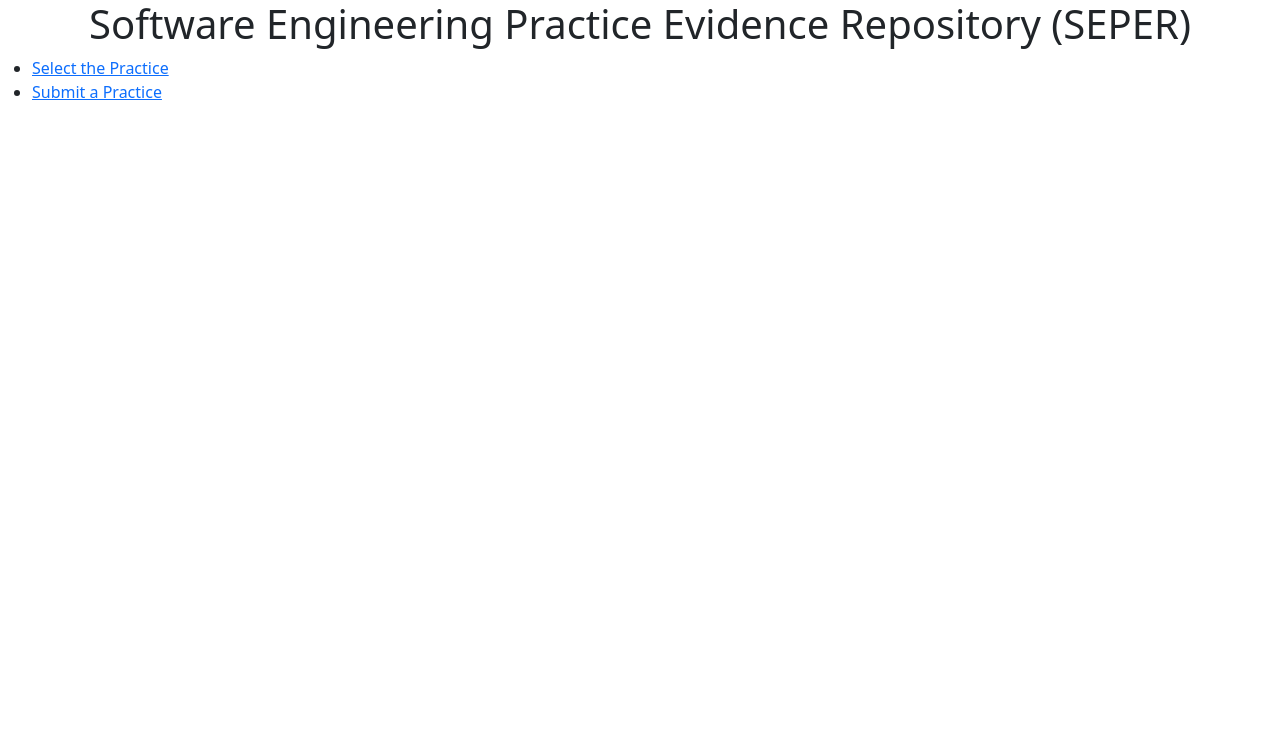
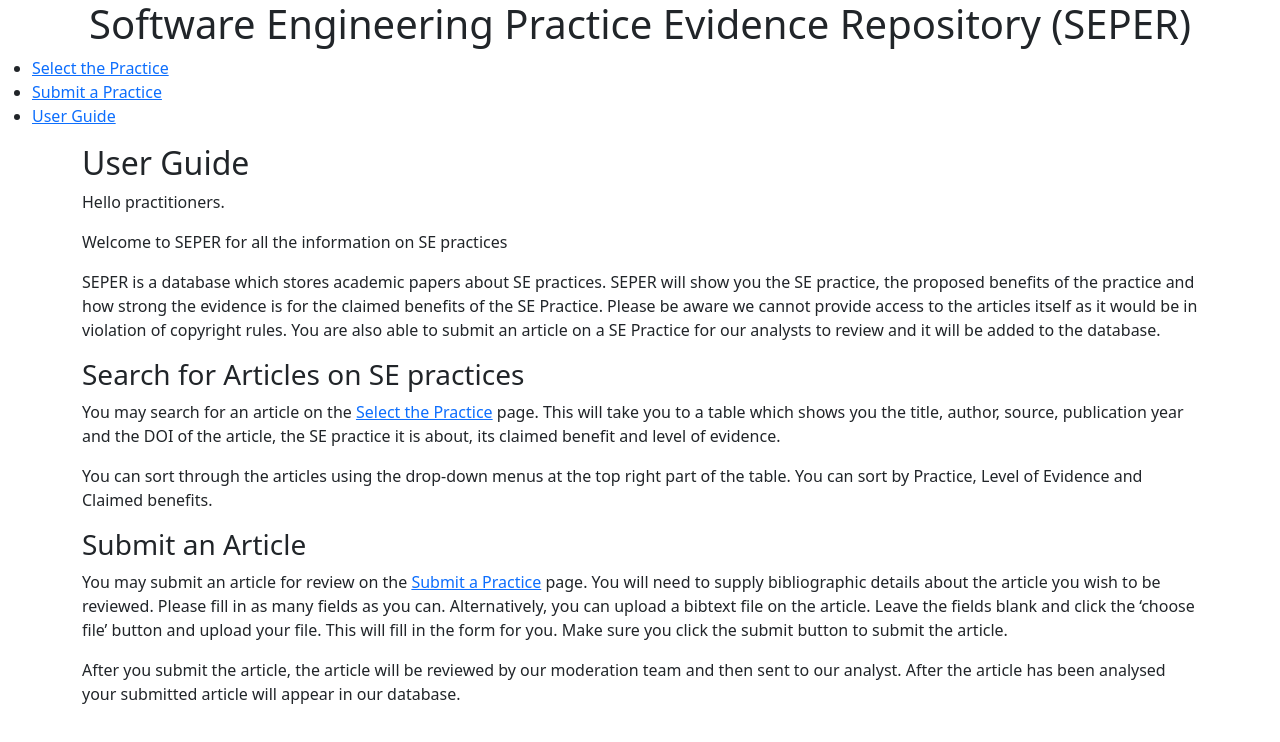
Before and after one commit to CharlieJC/seper, a React (Create React App) app in the folder frontend/: page /guide in a window 1280 px wide. Shown: the top 742 px of the page. Built offline with nearby package versions, Linux system fonts and the light colour scheme.

Commit message:
Created User Guide
user guide for submitters and searchers

```diff
--- a/frontend/src/App.js
+++ b/frontend/src/App.js
@@ -7,6 +7,7 @@ import {
 
 import SEPractice from "./pages/SE-Practice"
 import submissionPage from "./pages/submit"
+import guide from "./pages/guide"
 
 const App = () =>  {
     return (
@@ -16,11 +17,14 @@ const App = () =>  {
             <ul className="header">
                 <li><NavLink to = "/SEPractice">Select the Practice</NavLink></li>
                 <li><NavLink to = "/submit">Submit a Practice</NavLink></li>
+                <li><NavLink to = "/guide">User Guide</NavLink></li>
 
             </ul>
           <div className="content">
             <Route  path="/SEPractice" component={SEPractice}/>
             <Route  path="/submit" component={submissionPage}/>
+            <Route  path="/guide" component={guide}/>
+
           </div>
         </div>
         </Router>
--- /dev/null
+++ b/frontend/src/pages/guide.js
@@ -0,0 +1,28 @@
+import React, { Component } from 'react';
+import {
+    NavLink,
+    BrowserRouter as Router,
+  } from "react-router-dom";
+
+class guide extends Component {
+    render(){
+        return(
+            <div className = "container">
+                <h2>User Guide</h2>
+                    <p>Hello practitioners.</p>
+                    <p>Welcome to SEPER for all the information on SE practices</p>
+                    <p>SEPER is a database which stores academic papers about SE practices. SEPER will show you the SE practice, the proposed benefits of the practice and how strong the evidence is for the claimed benefits of the SE Practice. Please be aware we cannot provide access to the articles itself as it would be in violation of copyright rules. You are also able to submit an article on a SE Practice for our analysts to review and it will be added to the database. </p>
+                <h3>Search for Articles on SE practices</h3>
+                    <p>You may search for an article on the <a><NavLink to = "/SEPractice">Select the Practice</NavLink></a> page. This will take you to a table which shows you the title, author, source, publication year and the DOI of the article, the SE practice it is about, its claimed benefit and level of evidence. </p>
+                    <p>You can sort through the articles using the drop-down menus at the top right part of the table. You can sort by Practice, Level of Evidence and Claimed benefits.</p>
+                <h3>Submit an Article</h3>
+                    <p>You may submit an article for review on the <a><NavLink to = "/submit">Submit a Practice</NavLink></a> page. You will need to supply bibliographic details about the article you wish to be reviewed. Please fill in as many fields as you can. Alternatively, you can upload a bibtext file on the article. Leave the fields blank and click the ‘choose file’ button and upload your file. This will fill in the form for you. Make sure you click the submit button to submit the article. </p>
+                    <p>After you submit the article, the article will be reviewed by our moderation team and then sent to our analyst. After the article has been analysed your submitted article will appear in our database. </p>
+
+            </div>
+        );
+    }
+
+};
+
+export default guide;
```
Also changed, not shown: 1 other file (tests, documents, lock files or other folders).
